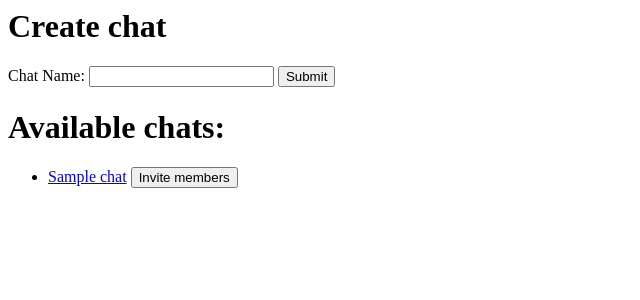
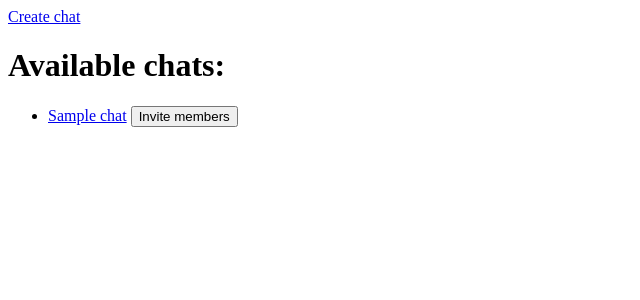
Before and after one commit to SergeKry/DjangoProject, a Django app: page /messenger/ in a window 1280 px wide. Shown: the top 300 px of the page, without its empty margins (0-640 px from the left). Run offline with Django 5.2, Linux system fonts and the light colour scheme; a user stored in the database is signed in; tables that the repository leaves empty hold one stand-in row (values such as "Sample post").

Commit message:
with a class-based view we're now: Creating Chat Viewing chat Creating Messages

```diff
--- a/mysite/messenger/models.py
+++ b/mysite/messenger/models.py
@@ -3,7 +3,7 @@ from django.db import models
 
 
 class Chat(models.Model):
-    owner = models.ForeignKey(User, on_delete=models.CASCADE)
+    owner = models.ForeignKey(User, on_delete=models.DO_NOTHING)
     name = models.CharField(max_length=100)
     created_at = models.DateTimeField(auto_now_add=True)
     members = models.ManyToManyField(User, related_name='chats', blank=True)
--- a/mysite/messenger/templates/messenger/index.html
+++ b/mysite/messenger/templates/messenger/index.html
@@ -1,13 +1,7 @@
 <html>
 <body>
 {% if perms.messenger.add_chat %}
-    <h1>Create chat</h1>
-        <form action="{% url 'messenger:create_chat' %}" method="post">
-            {% csrf_token %}
-            <label for="input">Chat Name:</label>
-            <input type="text" id="chat_name" name="chat_name">
-            <input type="submit" value="Submit">
-        </form>
+<a href="{% url 'messenger:create_chat' %}">Create chat</a>
 {% endif %}
 <h1>Available chats:</h1>
     {% if chats %}
--- a/mysite/messenger/urls.py
+++ b/mysite/messenger/urls.py
@@ -1,14 +1,13 @@
 from django.urls import path
-from .views import ChatListView
+from .views import ChatListView, CreateChatView, ChatView, CreateMessageView
 from . import views
 
 app_name = 'messenger'
 urlpatterns = [
-    # path('', views.index, name='index'),
     path('', ChatListView.as_view(), name='index'),
-    path('create_chat/', views.create_chat, name='create_chat'),
-    path('<int:pk>/', views.chat, name='chat'),
-    path('send_message/', views.send_message, name='send_message'),
+    path('create_chat/', CreateChatView.as_view(), name='create_chat'),
+    path('<int:pk>/', ChatView.as_view(), name='chat'),
+    path('<int:pk>/send_message/', CreateMessageView.as_view(), name='send_message'),
     path('delete_message/<int:pk>/', views.delete_message, name='delete_message'),
     path('edit_message_form/<int:pk>/', views.edit_message_form, name='edit_message_form'),
     path('update_message', views.update_message, name='update_message'),
--- a/mysite/messenger/views.py
+++ b/mysite/messenger/views.py
@@ -1,12 +1,15 @@
 from django.http import HttpResponseForbidden
 from django.shortcuts import render, redirect, get_object_or_404
 from .models import Chat, Message
-from .forms import MembersForm
+from .forms import MembersForm, ChatForm, MessageForm
 from django.contrib.auth.decorators import login_required, permission_required
-from django.views.generic import ListView
+from django.views import View
+from django.views.generic import ListView, CreateView
+from django.urls import reverse_lazy
+from django.contrib.auth.mixins import LoginRequiredMixin, PermissionRequiredMixin
 
 
-class ChatListView(ListView):
+class ChatListView(LoginRequiredMixin, ListView):
     model = Chat
     template_name = 'messenger/index.html'
     context_object_name = 'chats'
@@ -18,21 +21,18 @@ class ChatListView(ListView):
             queryset = Chat.objects.filter(members=self.request.user)
         return queryset
 
-# @login_required()
-# def index(request):
-#     if request.user.is_superuser:
-#         chats = Chat.objects.all()
-#     else:
-#         chats = Chat.objects.filter(members=request.user)
-#     return render(request, 'messenger/index.html', {'chats': chats})
 
+class CreateChatView(PermissionRequiredMixin, CreateView):
+    permission_required = 'messenger.add_chat'
 
-@permission_required('messenger.add_chat')
-def create_chat(request):
-    chat_name = request.POST['chat_name']
-    new_chat = Chat(name=chat_name, owner=request.user)
-    new_chat.save()
-    return redirect('messenger:index')
+    model = Chat
+    form_class = ChatForm
+    template_name = 'messenger/create_chat.html'
+    success_url = reverse_lazy('messenger:index')
+
+    def form_valid(self, form):
+        form.instance.owner = self.request.user
+        return super().form_valid(form)
 
 
 def member_check(user, chat) -> bool:
@@ -43,24 +43,34 @@ def author_check(user, message) -> bool:
     return user == message.author
 
 
-@login_required()
-def chat(request, pk: int):
-    chat_obj = get_object_or_404(Chat, pk=pk)
-    if not member_check(request.user, chat_obj):
-        return HttpResponseForbidden()
-    messages = Message.objects.filter(chat=chat_obj).all()
-    return render(request, 'messenger/chat.html', {'chat': chat_obj, 'messages': messages})
+class ChatView(LoginRequiredMixin, View):
+    def get(self, request, pk: int):
+        chat_obj = get_object_or_404(Chat, pk=pk)
+        if not member_check(request.user, chat_obj):
+            return HttpResponseForbidden()
+        messages = Message.objects.filter(chat=chat_obj).all()
+        return render(request, 'messenger/chat.html', {'chat': chat_obj, 'messages': messages})
 
 
-@permission_required('messenger.add_message')
-def send_message(request):
-    chat_pk = request.POST['chat_id']
-    current_chat = get_object_or_404(Chat, pk=chat_pk)
-    if not member_check(request.user, current_chat):
-        return HttpResponseForbidden()
-    new_message = Message(text=request.POST['message'], chat=current_chat, author=request.user)
-    new_message.save()
-    return redirect('messenger:chat', pk=chat_pk)
+class CreateMessageView(LoginRequiredMixin, PermissionRequiredMixin, View):
+    permission_required = 'messenger.add_message'
+
+    def get(self, request, pk: int):
+        form = MessageForm()
+        return render(request, 'messenger/send_message.html', {"form": form})
+
+    def post(self, request, pk: int):
+        current_chat = get_object_or_404(Chat, pk=pk)
+        if not member_check(request.user, current_chat):
+            return HttpResponseForbidden()
+        form = MessageForm(request.POST)
+        if form.is_valid():
+            new_message = form.save(commit=False)
+            new_message.author = request.user
+            new_message.chat = current_chat
+            new_message.save()
+            return redirect('messenger:chat', pk=pk)
+        return render(request, 'messenger/send_message.html', {"form": form})
 
 
 @permission_required('messenger.change_message')
```
Also changed, not shown: mysite/messenger/forms.py (+14 -0 lines), mysite/messenger/templates/messenger/chat.html (+3 -7 lines), mysite/messenger/templates/messenger/create_chat.html (added, +10 -0 lines), mysite/messenger/templates/messenger/send_message.html (added, +15 -0 lines).
